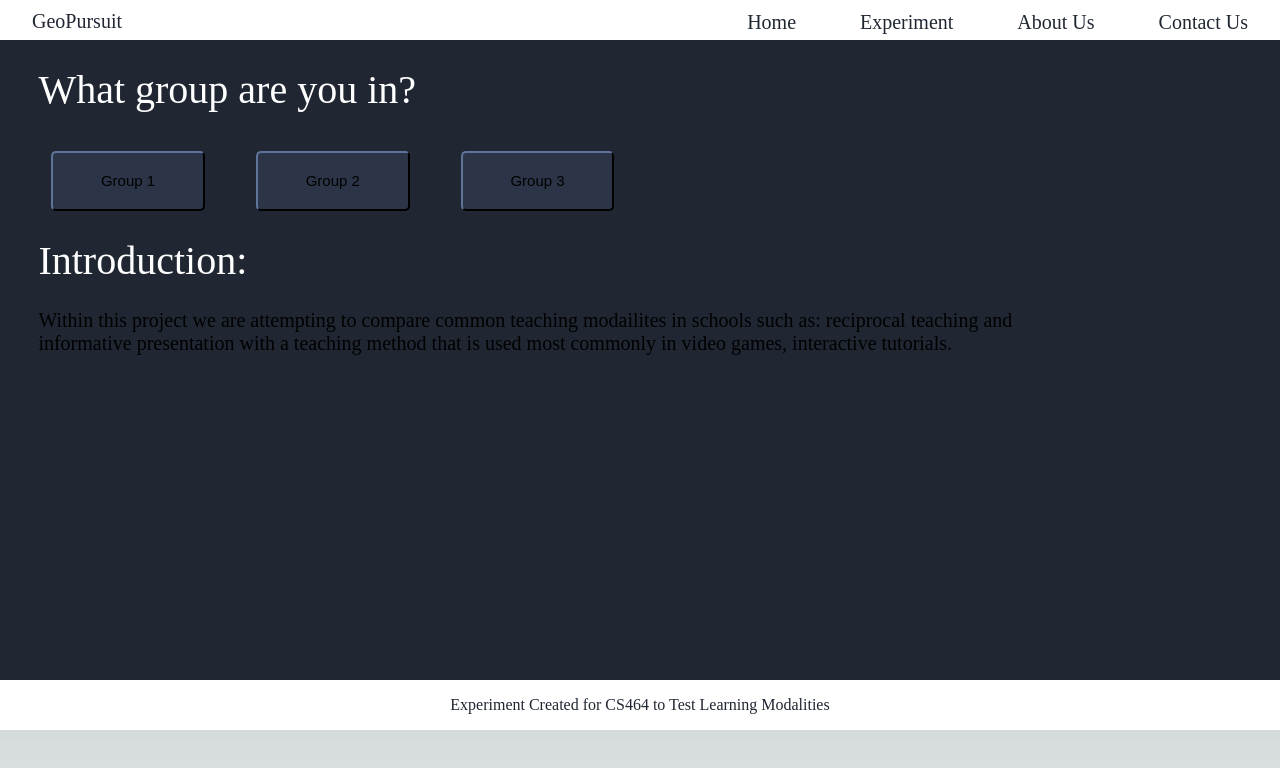
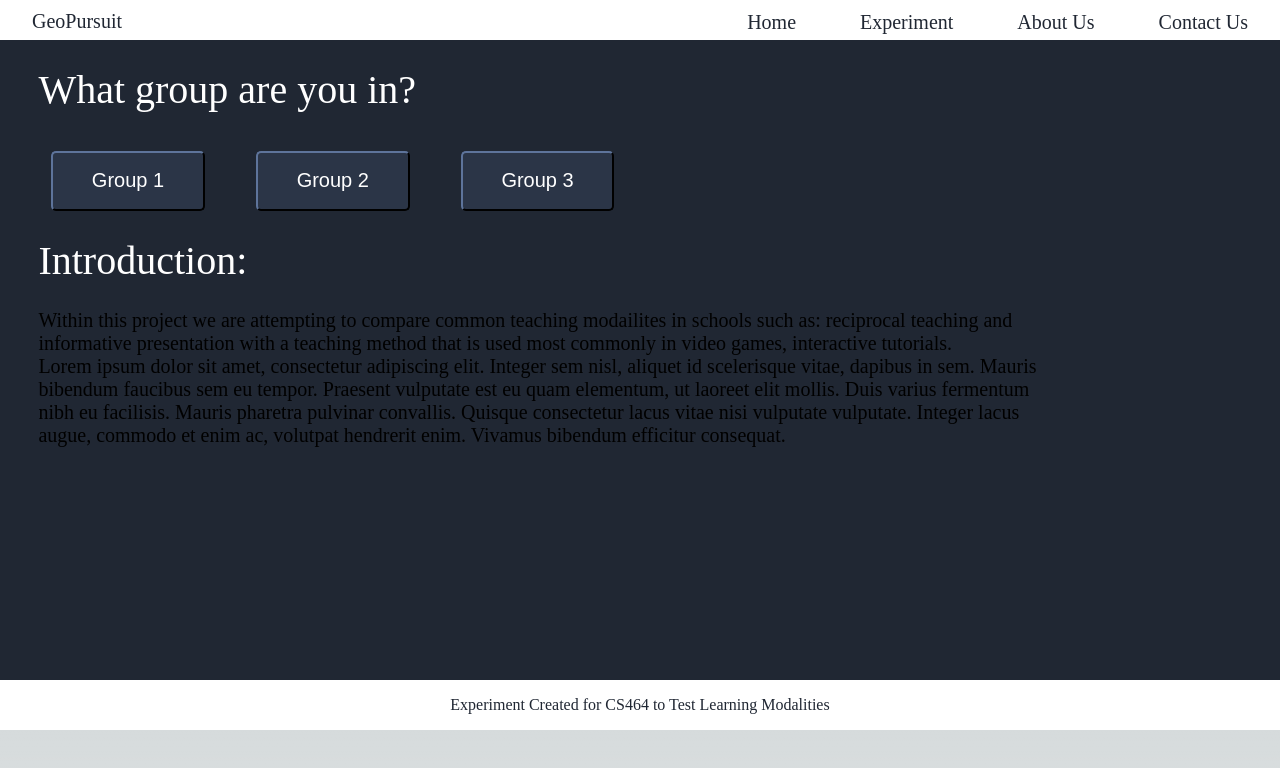
Before and after one commit to csu-hci-projects/SP23-Video-Games-As-An-Educational-Medium, a Next.js app: page / in a window 1280 px wide. Shown: the top 768 px of the page. Built offline with nearby package versions, Linux system fonts and the light colour scheme.

Commit message:
Add styled links and a paragraph of lorem ipsum

```diff
--- a/pages/index.js
+++ b/pages/index.js
@@ -45,6 +45,12 @@ const StyledText = styled.p`
 
 `
 
+const StyledLink = styled.a`
+	padding: 0rem 2rem;
+	color: #fff;
+	font-size: 20px;
+`
+
 export default function Home() {
   return (
     <>
@@ -57,11 +63,18 @@ export default function Home() {
       <Hero>
         <main>
           <Heading2>What group are you in?</Heading2>
-          <StyledButton><a>Group 1</a></StyledButton>
-          <StyledButton><a>Group 2</a></StyledButton>
-          <StyledButton><a>Group 3</a></StyledButton>
+          <StyledButton><StyledLink href="/group1">Group 1</StyledLink></StyledButton>
+          <StyledButton><StyledLink href="/group2">Group 2</StyledLink></StyledButton>
+          <StyledButton><StyledLink href="/group3">Group 3</StyledLink></StyledButton>
           <Heading2>Introduction:</Heading2>
-          <StyledText>Within this project we are attempting to compare common teaching modailites in schools such as: reciprocal teaching and informative presentation with a teaching method that is used most commonly in video games, interactive tutorials.</StyledText>
+          <StyledText>Within this project we are attempting to compare common teaching modailites in schools such as:
+            reciprocal teaching and informative presentation with a teaching method that is used most commonly in video
+            games, interactive tutorials.</StyledText>
+
+          <StyledText>Lorem ipsum dolor sit amet, consectetur adipiscing elit. Integer sem nisl, aliquet id scelerisque vitae,
+            dapibus in sem. Mauris bibendum faucibus sem eu tempor. Praesent vulputate est eu quam elementum, ut laoreet elit
+            mollis. Duis varius fermentum nibh eu facilisis. Mauris pharetra pulvinar convallis. Quisque consectetur lacus vitae
+            nisi vulputate vulputate. Integer lacus augue, commodo et enim ac, volutpat hendrerit enim. Vivamus bibendum efficitur consequat. </StyledText>
         </main>
       </Hero>
     </>
```
